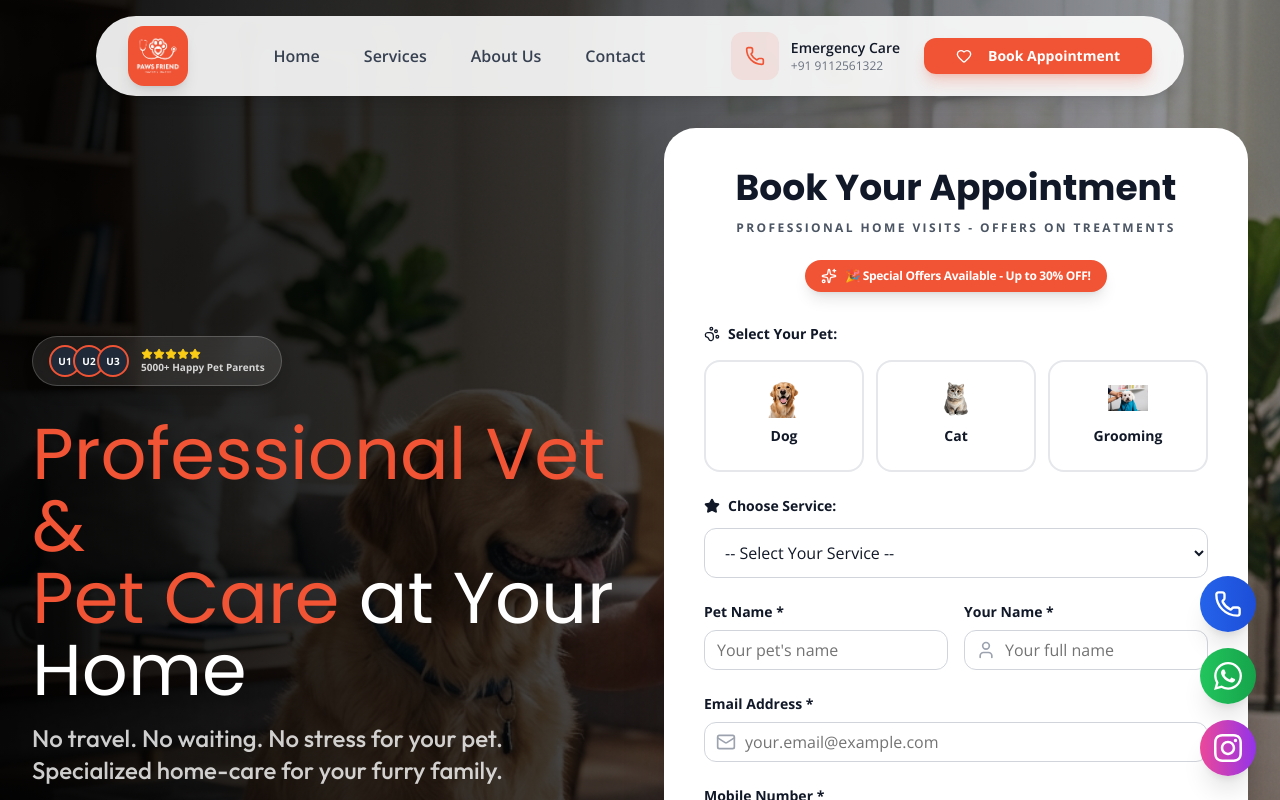
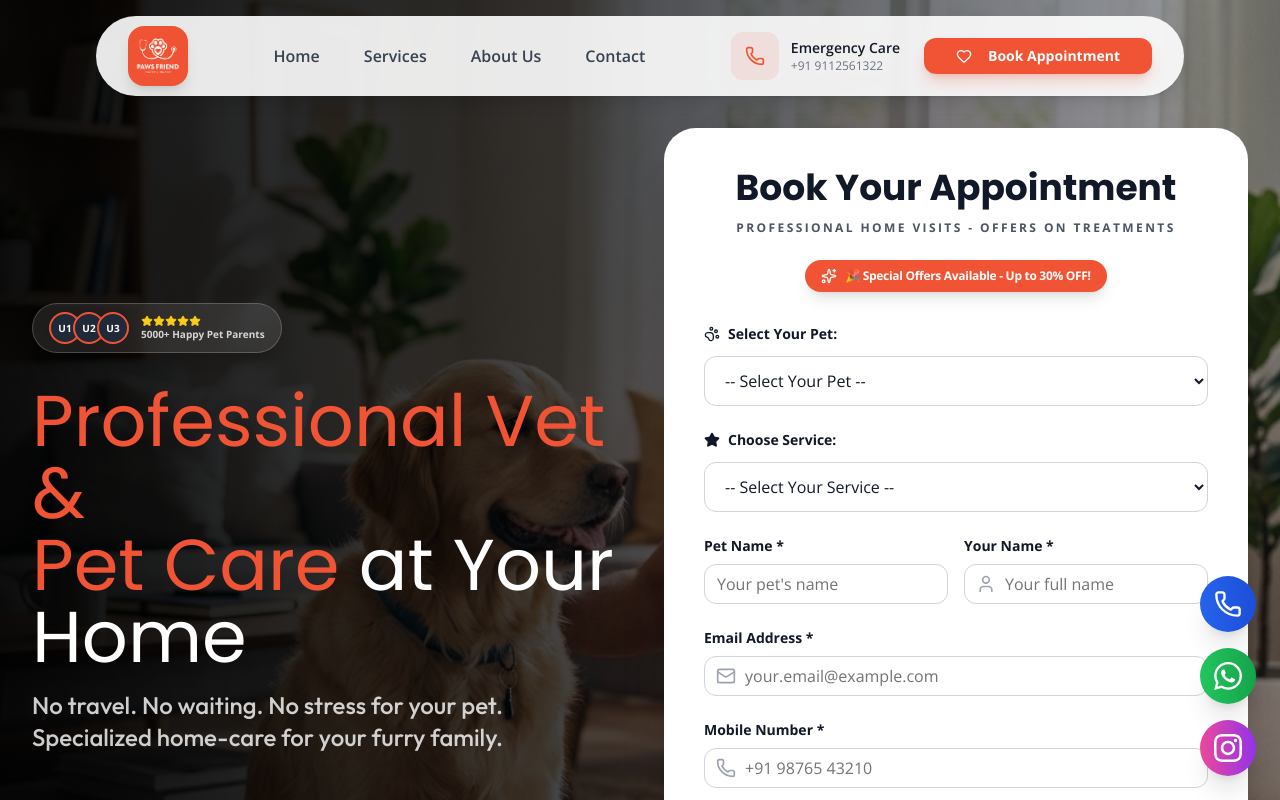
Before and after one commit to desirediv0/paws-friend, a Next.js app: page /home-vet-care in a window 1280 px wide. Shown: the top 800 px of the page. Built offline with nearby package versions, Linux system fonts and the light colour scheme.

Commit message:
refactor: simplify pet type selection and remove unused code

```diff
--- a/src/components/Form.jsx
+++ b/src/components/Form.jsx
@@ -15,8 +15,6 @@ import {
   PawPrint,
   Star,
 } from "lucide-react";
-import Image from "next/image";
-import {  cat, dog, large } from "@/assets";
 
 const Form = ({ customPetTypes, customServices }) => {
   const uniqueId = useId();
@@ -36,10 +34,10 @@ const Form = ({ customPetTypes, customServices }) => {
   const [fieldErrors, setFieldErrors] = useState({});
 
   const defaultPetTypes = [
-    { value: "dog", label: "Dog", icon: dog },
-    { value: "cat", label: "Cat", icon: cat },
-    { value: "Large Animal", label: "Large Animal", icon: large },
-    { value: "other", label: "Other", icon: "🐾" },
+    { value: "dog", label: "Dog" },
+    { value: "cat", label: "Cat" },
+    { value: "Large Animal", label: "Large Animal" },
+    { value: "other", label: "Other" },
   ];
 
   const petTypes = customPetTypes || defaultPetTypes;
@@ -55,15 +53,6 @@ const Form = ({ customPetTypes, customServices }) => {
   ];
 
   const services = customServices || defaultServices;
-
-  const gridColsClass = {
-    1: "grid-cols-1",
-    2: "grid-cols-2",
-    3: "grid-cols-3",
-    4: "grid-cols-4",
-  }[Math.min(petTypes.length, 4)] || "grid-cols-4";
-
-
 
   const handleSubmit = async (e) => {
     e.preventDefault();
@@ -128,21 +117,6 @@ const Form = ({ customPetTypes, customServices }) => {
     }
   };
 
-  const handlePetTypeChange = (petValue) => {
-    console.log("[v0] Pet type selected:", petValue);
-    const newData = {
-      ...formData,
-      petType: petValue,
-    };
-
-    // Auto-select grooming service if grooming pet type is selected
-    if (petValue === "grooming") {
-      newData.service = "Pet Grooming";
-    }
-
-    setFormData(newData);
-  };
-
   return (
     <>
       {submitMessage && (
@@ -159,69 +133,26 @@ const Form = ({ customPetTypes, customServices }) => {
       <form onSubmit={handleSubmit} className="space-y-4 sm:space-y-6 ">
         {/* Pet Type Selection */}
         <div>
-          <Label className="text-sm font-bold text-gray-900 mb-3 sm:mb-4 flex items-center">
+          <Label className="text-sm font-bold text-gray-900 mb-2 sm:mb-3 flex items-center">
             <PawPrint className="w-4 h-4 mr-2" />
             Select Your Pet:
           </Label>
-          <div className={`grid ${gridColsClass} gap-2 sm:gap-3`}>
-            {petTypes.map((pet) => (
-              <div key={pet.value} className="relative">
-                <input
-                  type="radio"
-                  id={`${uniqueId}-${pet.value}`}
-                  name={`${uniqueId}-petType`}
-                  value={pet.value}
-                  className="sr-only"
-                  checked={formData.petType === pet.value}
-                  onChange={(e) => handlePetTypeChange(e.target.value)}
-                />
-                <label
-                  htmlFor={`${uniqueId}-${pet.value}`}
-                  className={`group flex flex-col items-center p-3 sm:p-4 border-2 rounded-2xl cursor-pointer transition-all duration-300 hover:scale-105  h-28 relative ${formData.petType === pet.value
-                    ? "border-[#F05434] bg-[#F05434]/20 shadow-lg ring-2 ring-[#F05434]/30"
-                    : "border-gray-200 bg-white hover:border-gray-300 hover:bg-gray-50"
+          <select
+            value={formData.petType}
+            onChange={(e) => {
+              setFormData({ ...formData, petType: e.target.value });
+              if (fieldErrors.petType) setFieldErrors({ ...fieldErrors, petType: "" });
+            }}
+            className={`w-full bg-white border text-gray-900 rounded-xl px-3 sm:px-4 py-2 sm:py-3 text-sm sm:text-base focus:outline-none focus:ring-2 focus:ring-[#F05434] focus:border-transparent ${fieldErrors.petType ? "border-red-500 ring-1 ring-red-400" : "border-gray-300"
               }`}
           >
-                  {formData.petType === pet.value && (
-                    <div className="absolute -top-2 -right-2 w-6 h-6 bg-[#F05434] rounded-full flex items-center justify-center shadow-lg ">
-                      <svg
-                        className="w-3 h-3 text-white"
-                        fill="currentColor"
-                        viewBox="0 0 20 20"
-                      >
-                        <path
-                          fillRule="evenodd"
-                          d="M16.707 5.293a1 1 0 010 1.414l-8 8a1 1 0 01-1.414 0l-4-4a1 1 0 011.414-1.414L8 12.586l7.293-7.293a1 1 0 011.414 0z"
-                          clipRule="evenodd"
-                        />
-                      </svg>
-                    </div>
-                  )}
-                  <span className="text-xl sm:text-2xl mb-2 group-hover:scale-110 transition-transform duration-300">
-                    {pet.value === "other" ? (
-                      <span className="text-3xl sm:text-4xl">🐾</span>
-                    ) : (
-                      <Image
-                        src={pet.icon || "/placeholder.svg"}
-                        alt={pet.label}
-                        width={40}
-                        height={40}
-                        className="object-contain w-10 h-10"
-                      />
-                    )}
-                  </span>
-                  <span
-                    className={`text-xs sm:text-sm font-bold text-center transition-colors duration-300 ${formData.petType === pet.value
-                      ? "text-[#F05434]"
-                      : "text-gray-900"
-                      }`}
-                  >
+            <option value="">-- Select Your Pet --</option>
+            {petTypes.map((pet) => (
+              <option key={pet.value} value={pet.value}>
                 {pet.label}
-                  </span>
-                </label>
-              </div>
+              </option>
             ))}
-          </div>
+          </select>
           {fieldErrors.petType && (
             <p className="text-red-500 text-xs mt-2">{fieldErrors.petType}</p>
           )}
@@ -239,8 +170,7 @@ const Form = ({ customPetTypes, customServices }) => {
               setFormData({ ...formData, service: e.target.value });
               if (fieldErrors.service) setFieldErrors({ ...fieldErrors, service: "" });
             }}
-            className={`w-full bg-white border text-gray-900 rounded-xl px-3 sm:px-4 py-2 sm:py-3 text-sm sm:text-base focus:outline-none focus:ring-2 focus:ring-[#F05434] focus:border-transparent ${
-              fieldErrors.service ? "border-red-500 ring-1 ring-red-400" : "border-gray-300"
+            className={`w-full bg-white border text-gray-900 rounded-xl px-3 sm:px-4 py-2 sm:py-3 text-sm sm:text-base focus:outline-none focus:ring-2 focus:ring-[#F05434] focus:border-transparent ${fieldErrors.service ? "border-red-500 ring-1 ring-red-400" : "border-gray-300"
               }`}
           >
             <option value="">-- Select Your Service --</option>
@@ -269,8 +199,7 @@ const Form = ({ customPetTypes, customServices }) => {
               id={`${uniqueId}-petName`}
               type="text"
               required
-              className={`bg-white text-gray-900 placeholder-gray-500 rounded-xl focus:ring-2 focus:ring-[#F05434] focus:border-transparent text-sm sm:text-base ${
-                fieldErrors.petName ? "border-red-500 ring-1 ring-red-400" : "border-gray-300"
+              className={`bg-white text-gray-900 placeholder-gray-500 rounded-xl focus:ring-2 focus:ring-[#F05434] focus:border-transparent text-sm sm:text-base ${fieldErrors.petName ? "border-red-500 ring-1 ring-red-400" : "border-gray-300"
                 }`}
               placeholder="Your pet's name"
               value={formData.petName}
@@ -293,8 +222,7 @@ const Form = ({ customPetTypes, customServices }) => {
                 id={`${uniqueId}-ownerName`}
                 type="text"
                 required
-                className={`pl-9 sm:pl-10 bg-white text-gray-900 placeholder-gray-500 rounded-xl focus:ring-2 focus:ring-[#F05434] focus:border-transparent text-sm sm:text-base ${
-                  fieldErrors.ownerName ? "border-red-500 ring-1 ring-red-400" : "border-gray-300"
+                className={`pl-9 sm:pl-10 bg-white text-gray-900 placeholder-gray-500 rounded-xl focus:ring-2 focus:ring-[#F05434] focus:border-transparent text-sm sm:text-base ${fieldErrors.ownerName ? "border-red-500 ring-1 ring-red-400" : "border-gray-300"
                   }`}
                 placeholder="Your full name"
                 value={formData.ownerName}
@@ -320,8 +248,7 @@ const Form = ({ customPetTypes, customServices }) => {
               id={`${uniqueId}-email`}
               type="email"
               required
-              className={`pl-9 sm:pl-10 bg-white text-gray-900 placeholder-gray-500 rounded-xl focus:ring-2 focus:ring-[#F05434] focus:border-transparent text-sm sm:text-base ${
-                fieldErrors.email ? "border-red-500 ring-1 ring-red-400" : "border-gray-300"
+              className={`pl-9 sm:pl-10 bg-white text-gray-900 placeholder-gray-500 rounded-xl focus:ring-2 focus:ring-[#F05434] focus:border-transparent text-sm sm:text-base ${fieldErrors.email ? "border-red-500 ring-1 ring-red-400" : "border-gray-300"
                 }`}
               placeholder="your.email@example.com"
               value={formData.email}
@@ -347,8 +274,7 @@ const Form = ({ customPetTypes, customServices }) => {
               id={`${uniqueId}-phone`}
               type="tel"
               required
-              className={`pl-9 sm:pl-10 bg-white text-gray-900 placeholder-gray-500 rounded-xl focus:ring-2 focus:ring-[#F05434] focus:border-transparent text-sm sm:text-base ${
-                fieldErrors.phone ? "border-red-500 ring-1 ring-red-400" : "border-gray-300"
+              className={`pl-9 sm:pl-10 bg-white text-gray-900 placeholder-gray-500 rounded-xl focus:ring-2 focus:ring-[#F05434] focus:border-transparent text-sm sm:text-base ${fieldErrors.phone ? "border-red-500 ring-1 ring-red-400" : "border-gray-300"
                 }`}
               placeholder="+91 98765 43210"
               value={formData.phone}
```
Lines whose indentation alone changed are shown as unchanged.
